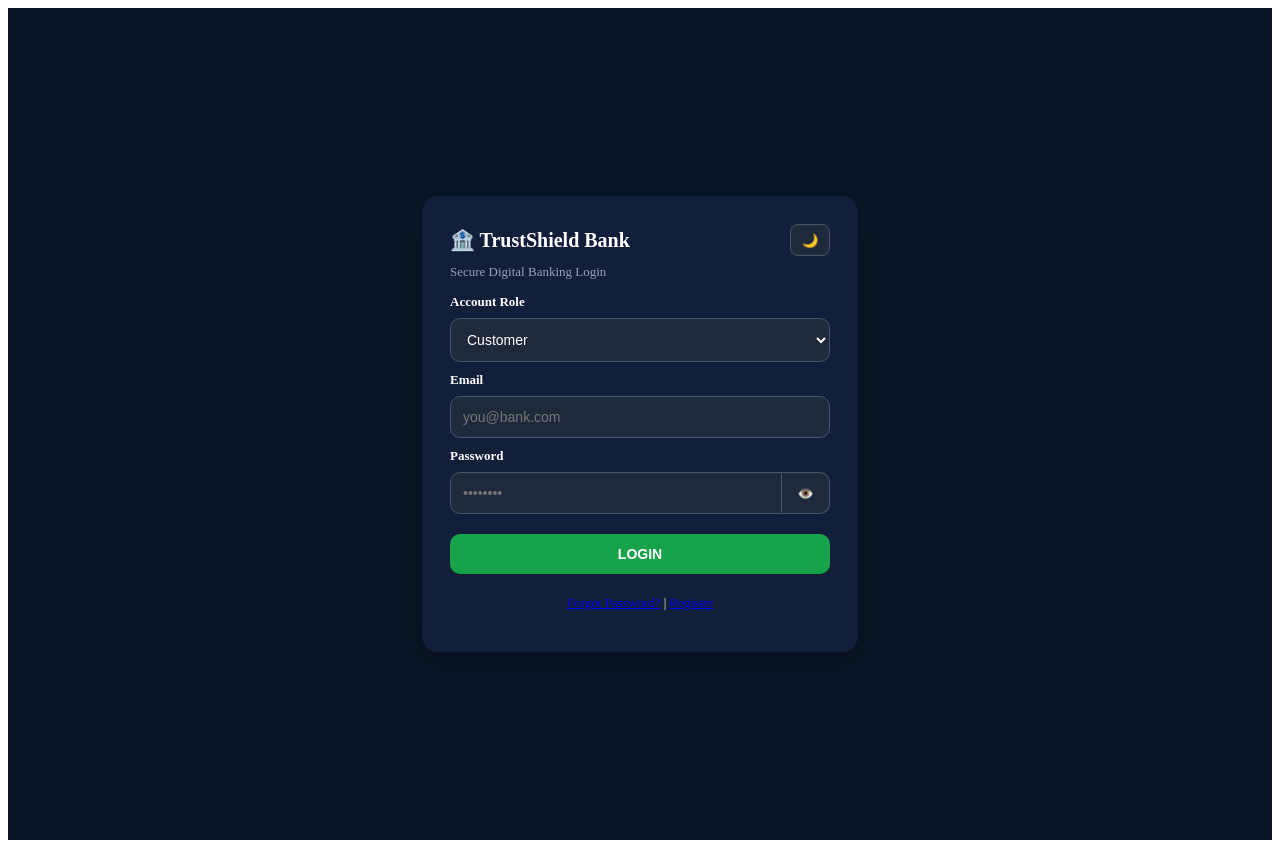
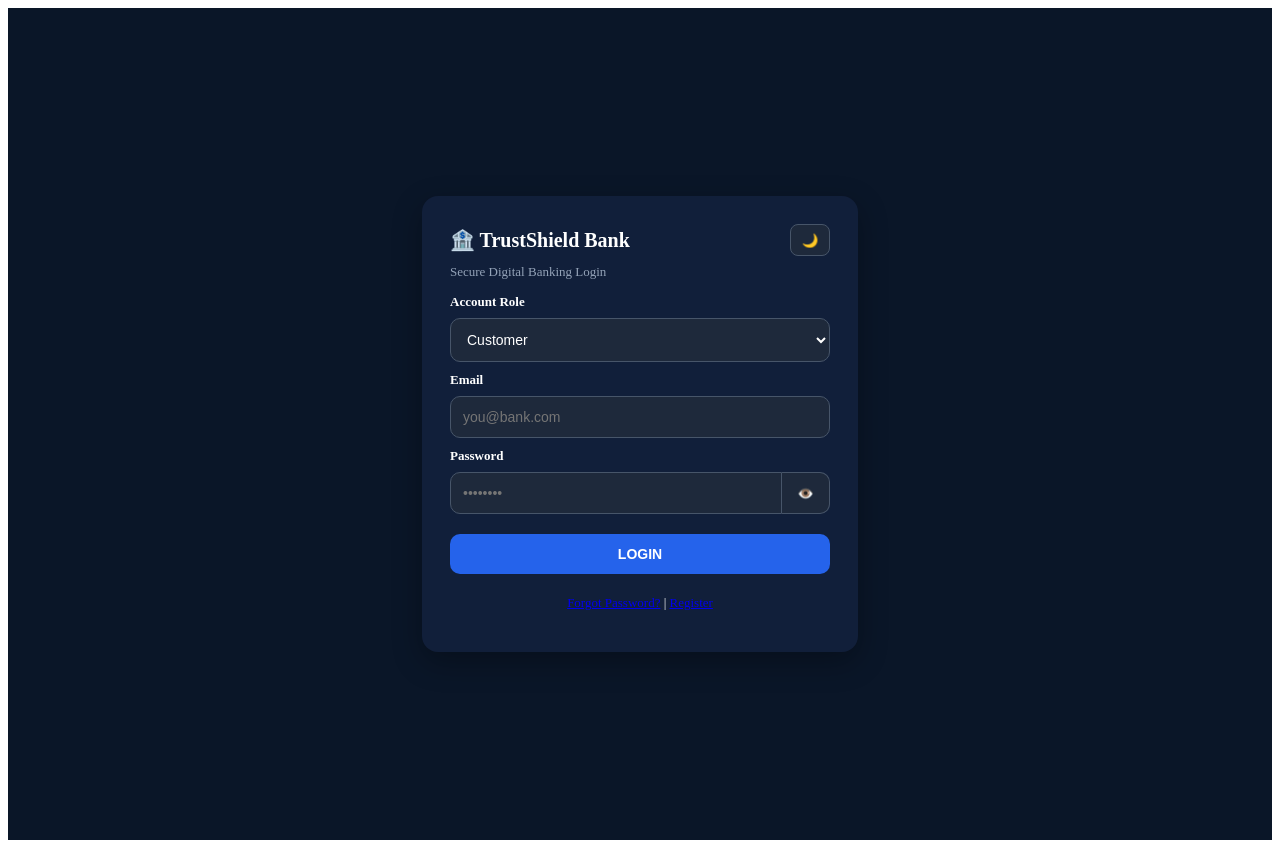
Before and after one commit to matiur25580/Enterprise-AI-Powered-Digital-Banking-Fraud-Detection-DevOps-Command-Center, a React (Vite) app in the folder client/: page /login in a window 1280 px wide. Built offline with nearby package versions, Linux system fonts and the light colour scheme.

Commit message:
ui: login verify buttons blue like submit

```diff
--- a/client/src/pages/auth/ForgotPassword.tsx
+++ b/client/src/pages/auth/ForgotPassword.tsx
@@ -21,7 +21,7 @@ export default function ForgotPassword(){
           {otp.map((d,i)=><input key={i} value={d} onChange={e=>set(i,e.target.value)} maxLength={1} style={otpStyle} />)}
         </div>
         <p style={{color:'#94a3b8',fontSize:'13px'}}>6-digit OTP • 3 min valid</p>
-        <button style={{...inputStyle,background:'#16a34a',color:'#fff',border:'none',fontWeight:'bold',cursor:'pointer'}}>Verify & Reset</button>
+        <button style={{...inputStyle,background:'#2563eb',color:'#fff',border:'none',fontWeight:'bold',cursor:'pointer'}}>Verify & Reset</button>
       </div>
     </div>
   );
--- a/client/src/pages/auth/Login.tsx
+++ b/client/src/pages/auth/Login.tsx
@@ -22,7 +22,7 @@ export default function Login(){
           <input type={show?'text':'password'} placeholder="••••••••" style={{...inputStyle,margin:0,borderRadius:'10px 0 0 10px',flex:1}} />
           <button onClick={()=>setShow(!show)} style={{width:'48px',borderRadius:'0 10px 10px 0',border:dark?'1px solid #475569':'1px solid #cbd5e1',borderLeft:'none',cursor:'pointer',background:dark?'#1e293b':'#fff'}}>👁️</button>
         </div>
-        <button style={{...inputStyle,background:'#16a34a',color:'#fff',border:'none',fontWeight:'bold',cursor:'pointer',marginTop:'12px'}}>LOGIN</button>
+        <button style={{...inputStyle,background:'#2563eb',color:'#fff',border:'none',fontWeight:'bold',cursor:'pointer',marginTop:'12px'}}>LOGIN</button>
         <p style={{textAlign:'center',fontSize:'13px'}}><a href="/forgot">Forgot Password?</a> | <a href="/register">Register</a></p>
       </div>
     </div>
```
